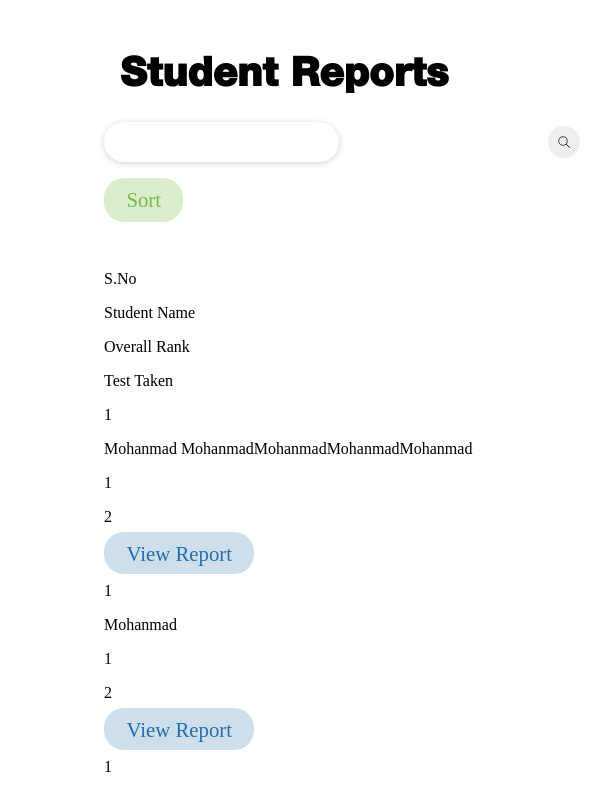
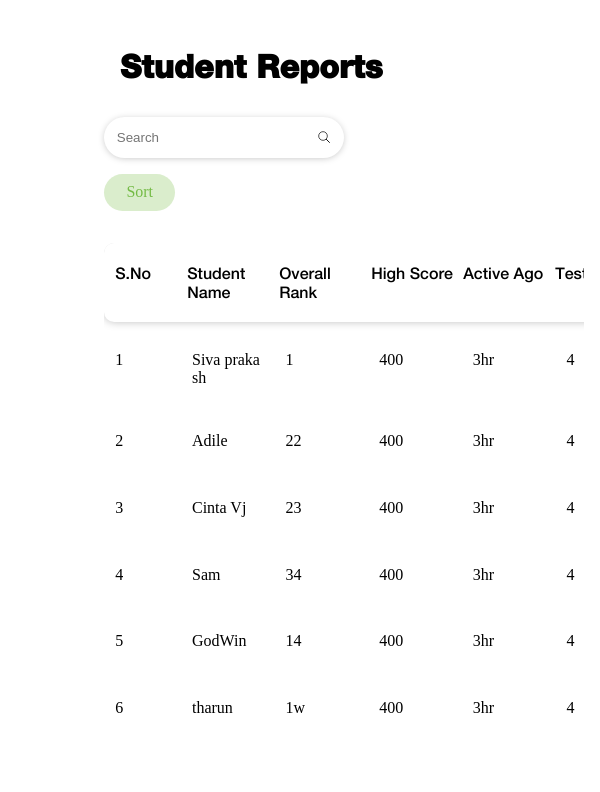
Before and after one commit to Pirates-Corp/MUHI, a Next.js app: page /admin/reports in a window 600 px wide. Shown: the top 792 px of the page. Built offline with nearby package versions, Linux system fonts and the light colour scheme; a web font is replaced by a local one.

Commit message:
Completed: table | sorting not done

```diff
--- a/components/admin/Table/TableComponent.jsx
+++ b/components/admin/Table/TableComponent.jsx
@@ -1,76 +1,73 @@
+import React from "react";
 import style from "../../admin/Table/TableComponent.module.scss";
 import Link from "next/link";
-const TableComponent = () => {
+
+let rawData ;
+
+
+const searchData = (e,data,setData)=>
+{
+
+  e.preventDefault();
+  const searchString = document.getElementById("searchText").value.toString().toLowerCase();
+  let resultData = data.filter(el=>el.join('').toLowerCase().includes(searchString.trim(' ')));
+  console.log(resultData);
+  setData((searchString.length==0)?rawData:resultData);
+
+}
+
+
+
+const TableComponent = (props) => {
+
+  const [data, setData] = React.useState(props.data)
+
+  rawData = props.data;
+
   return (
     <div id={style.tableBox}>
       <div className={style.tableFeature}>
-        <form>
-          <input type="text" />
-          <button className={style.searchBtn} type="submit">
+        <div id={style.form}>
+          <input type="text" id="searchText" onChange={(e) => searchData(e,data,setData)} placeholder="Search" required/>
+          <div className={style.searchBtn} >
             <img src="/imgs/svgs/search.svg" alt="" />
-          </button>
-        </form>
+          </div>
+        </div>
         <button id={style.fbtn} className="greenBtn mt-1">Sort</button>
       </div>
 
       <div className={style.tableScroll} >
-            <ul className={style.table}>
-                <li id={style.tableHeader} col='3'>
-                    <p>S.No</p>
-                    <p>Student Name</p>
-                    <p>Overall Rank</p>
-                    <p>Test Taken</p>
+            <ul className={style.table} style={{"--col" : props.col}}>
+                <li id={style.tableHeader} >
+                <p>s.no</p>
+                    {
+                        props.colNames.map(colName=><p>
+                           {colName}
+                        </p>)
+                    }
                 </li>
-
-
-                <li className={style.row}>
-                    <p>1</p>
-                    <p>Mohanmad MohanmadMohanmadMohanmadMohanmad</p>
-                    <p>1</p>
-                    <p>2</p>
-                    <Link href="" >
-                        <a className="blueBtn">View Report</a>
+                {
+                (data.length==0) ?
+                (
+                  <li  id={style.noDataBox}>
+                    <center>
+                      <p>No Data Found</p>
+                    </center>
+                    </li>
+                )
+                :(data.map((arr,index) =>(
+                    <li className={style.row}>
+                        <p>{index+1}</p>
+                        {
+                        arr.slice(0,arr.length-1).map(e=><p>{e}</p>)
+                        }
+                    <Link href={arr[arr.length-1]} >
+                        <a className={props.buttonColor+"Btn"}>{props.buttonText}</a>
                     </Link>
 
                 </li>
-                <li className={style.row}>
-                    <p>1</p>
-                    <p>Mohanmad</p>
-                    <p>1</p>
-                    <p>2</p>
-                    <Link href="" >
-                        <a className="blueBtn">View Report</a>
-                    </Link>
-                </li>
-
-                <li className={style.row}>
-                    <p>1</p>
-                    <p>Mohanmad</p>
-                    <p>1</p>
-                    <p>2</p>
-                    <Link href="" >
-                        <a className="blueBtn">View Report</a>
-                    </Link>
-                </li>
-                <li className={style.row}>
-                    <p>1</p>
-                    <p>Mohanmad</p>
-                    <p>1</p>
-                    <p>2</p>
-                    <Link href="" >
-                        <a className="blueBtn">View Report</a>
-                    </Link>
-                </li>
-                <li className={style.row}>
-                    <p>1</p>
-                    <p>Mohanmad</p>
-                    <p>1</p>
-                    <p>2</p>
-                    <Link href="" >
-                        <a className="blueBtn">View Report</a>
-                    </Link>
-                </li>
-
+                )))
+                }
             </ul>
       </div>
     </div>
--- a/components/admin/Table/TableComponent.module.scss
+++ b/components/admin/Table/TableComponent.module.scss
@@ -1,26 +1,38 @@
 /*-----------------------
         GLOBAL Module css
 -------------------------*/
+#tableHeader
+{
+  p
+  {
+    text-transform: capitalize;
+  }
+}
+
+
+
 #tableBox {
   min-height: 70vh;
 }
 
+
 .tableFeature {
-  form {
-    z-index: -1;
+  #form {
+    z-index: 0;
     position: relative;
     input[type="text"] {
       background: var(--white);
       border: none;
+      width: 100%;
       box-shadow: 0px 1px 7px -1px rgba(0, 0, 0, 0.25);
       border-radius: 30px;
       padding: 0.8rem 2.8rem 0.8rem 0.8rem;
     }
-    button {
+    .searchBtn {
       position: absolute;
       right: 4px;
       top: 4px;
-      background: #eeeeee;
+      background: var(--white);
       border: none;
       width: 2rem;
       height: 2rem;
@@ -28,12 +40,22 @@
       outline: none;
       img {
         display: block;
-        margin: 0 auto;
+        margin:  25% auto;
         height: 1rem;
         width: 1rem;
       }
     }
   }
+}
+
+#noDataBox
+{
+  width: 100%;
+  display: block;
+  text-transform: capitalize;
+  font-family: TextRegular;
+  padding: 1rem;
+
 }
 
 /*-----------------------
@@ -43,6 +65,108 @@
 /*-----------------------
          Mixin
 -------------------------*/
+@mixin Desktop {
+
+
+  #tableBox {
+    min-height: 75vh;
+    margin-bottom: 2rem;
+
+    .tableFeature {
+      margin-top: 0rem;
+      #form {
+        display: inline-block;
+        width: 30%;
+        input {
+          width: inherit;
+          padding: 0.8rem 2.8rem 0.8rem 0.8rem;
+          width: 100%;
+        }
+      }
+
+      #fbtn {
+        margin-left: 4rem;
+        display: inline-block;
+        padding: 1rem;
+        font-size: 1rem;
+      }
+    }
+
+    .tableScroll {
+
+      border-radius: 10px;
+      display: block;
+      width: 100%;
+      max-height: 65vh;
+      overflow: hidden;
+      overflow-y: scroll;
+      padding: 0rem;
+
+      .table {
+
+        position: relative;
+        display: block;
+        max-height: 100%;
+        width: 100%;
+        margin: 0;
+        padding: 0;
+        box-shadow: 0px 4px 4px rgba(0, 0, 0, 0.25);
+        border-radius: 10px;
+
+        #tableHeader {
+          z-index: 1;
+          position: sticky;
+          top: 0;
+          background: var(--white);
+          box-shadow: 0px 0px 9px rgba(0, 0, 0, 0.25);
+          border-radius: 0px;
+          padding: 0 0.5rem;
+          font-family: HeadingMedium;
+          width: 100%;
+          display: grid;
+          grid-template-columns:  4.5rem  repeat(var(--col),1fr);
+
+          p {
+            padding: .3rem .2rem;
+            display: inline-block;
+            font-size: 1.1rem;
+          }
+        }
+
+        .row
+        {
+              z-index: 0;
+              position: sticky;
+              margin-top: .8rem;
+              display: grid;
+              grid-template-columns: 4.5rem repeat(var(--col),1fr);
+              place-items: start;
+              gap: .3rem;
+              min-width: 70%;
+              padding: 0 .2rem;
+            p {
+                  padding: 0 0.5rem;
+                  font-family: TextRegular;
+                  display: inline-block;
+                  word-break: break-all;
+
+                }
+            a
+            {
+                  padding: 1rem;
+                  margin-top: .8rem;
+                  margin-bottom: 0;
+                  font-size: .8rem;
+            }
+        }
+
+      }
+    }
+  }
+
+}
+
+
 
 /*-----------------------
         Mobile - small
@@ -53,9 +177,10 @@
     margin-bottom: 2rem;
 
     .tableFeature {
-      form {
+
+      #form {
         input {
-          padding: 0.8rem 2.8rem 0.8rem 0.8rem;
+          padding: 0.8rem 2.8rem 0.8rem 1rem;
           width: 100%;
         }
       }
@@ -73,9 +198,12 @@
       overflow: hidden;
       overflow-x: scroll;
       overflow-y: scroll;
-      padding: .1rem .1rem;
+      border-radius: 10px;
+
 
       .table {
+        z-index: -1;
+        position: relative;
         display: block;
         min-height: 100%;
         min-width: 40rem;
@@ -85,14 +213,15 @@
         border-radius: 10px;
 
         #tableHeader {
+          position: sticky;
+          top: 0;
           background: var(--white);
           box-shadow: 0px 0px 9px rgba(0, 0, 0, 0.25);
-          border-radius: 10px;
           padding: 0 0.5rem;
           font-family: HeadingMedium;
           min-width: 100%;
           display: grid;
-          grid-template-columns: repeat(5,1fr);
+          grid-template-columns: 4.5rem  repeat(var(--col),1fr);
 
           p {
             padding: 0 .2rem;
@@ -103,8 +232,9 @@
 
         .row
         {
+              margin-top: .8rem;
               display: grid;
-              grid-template-columns: repeat(5,1fr);
+              grid-template-columns: 4.5rem  repeat(var(--col),1fr);
               place-items: start;
               gap: .3rem;
               width: 100%;
@@ -134,28 +264,323 @@
         Mobile - Large
 -------------------------*/
 @media all and (min-width: 350px) and (max-width: 600px) {
+
+
+  #tableBox {
+    min-height: 75vh;
+    margin-bottom: 2rem;
+
+    .tableFeature {
+      margin-top: 2rem;
+      #form {
+
+        width: 100%;
+        input {
+          width: inherit;
+          padding: 0.8rem 2.8rem 0.8rem 0.8rem;
+          width: 100%;
+        }
+      }
+
+      #fbtn {
+        padding: 1rem;
+        font-size: 1rem;
+      }
+    }
+
+    .tableScroll {
+      display: block;
+      width: 100%;
+      max-height: 70vh;
+      overflow: hidden;
+      overflow-x: scroll;
+      overflow-y: scroll;
+      padding: 0;
+
+
+      .table {
+
+        position: relative;
+        display: block;
+        min-height: 100%;
+        min-width: 40rem;
+        margin: 0;
+        padding: 0;
+        box-shadow: 0px 4px 4px rgba(0, 0, 0, 0.25);
+        border-radius: 10px;
+
+        #tableHeader {
+          position: sticky;
+          top: 0;
+          background: var(--white);
+          box-shadow: 0px 0px 9px rgba(0, 0, 0, 0.25);
+          padding: .3rem 0.5rem;
+          font-family: HeadingMedium;
+          min-width: 100%;
+          display: grid;
+          grid-template-columns:  4.5rem repeat(var(--col),1fr);
+
+          p {
+            padding: .3rem .2rem;
+            display: inline-block;
+
+          }
+        }
+
+        .row
+        {
+              margin-top: .5rem;
+              display: grid;
+              grid-template-columns:  4.5rem repeat(var(--col),1fr);
+              place-items: start;
+              gap: .3rem;
+              width: 100%;
+              padding: 0 .2rem;
+            p {
+                  padding: 0 0.5rem;
+                  font-family: TextRegular;
+                  display: inline-block;
+                  word-break: break-all;
+
+                }
+            a
+            {
+                  padding: 1rem;
+                  margin-top: .6rem;
+                  margin-bottom: 0;
+                  font-size: .6rem;
+            }
+        }
+
+      }
+    }
+  }
+
 }
 
 /*-----------------------
       Tablet - small
 -------------------------*/
 @media all and (min-width: 600px) and (max-width: 900px) {
+
+
+
+  #tableBox {
+    min-height: 75vh;
+    margin-bottom: 2rem;
+
+    .tableFeature {
+      margin-top: 2rem;
+      #form {
+
+        width: 50%;
+        input {
+          width: inherit;
+          padding: 0.8rem 2.8rem 0.8rem 0.8rem;
+          width: 100%;
+        }
+      }
+
+      #fbtn {
+        padding: 1rem;
+        font-size: 1rem;
+      }
+    }
+
+    .tableScroll {
+      border-radius: 10px;
+      display: block;
+      min-width: 70%;
+      max-height: 60vh;
+      overflow: hidden;
+      overflow-x: scroll;
+      overflow-y: scroll;
+      padding: 0rem;
+
+      .table {
+
+        position: relative;
+        display: block;
+        max-height: 100%;
+        min-width: 40rem;
+        margin: 0;
+        padding: 0;
+        box-shadow: 0px 4px 4px rgba(0, 0, 0, 0.25);
+        border-radius: 10px;
+
+        #tableHeader {
+          position: sticky;
+          top: 0;
+          background: var(--white);
+          box-shadow: 0px 0px 9px rgba(0, 0, 0, 0.25);
+          border-radius: 10px;
+          padding: 0 0.5rem;
+          font-family: HeadingMedium;
+          min-width: 70%;
+          display: grid;
+          grid-template-columns:  4.5rem  repeat(var(--col),1fr);
+
+          p {
+            padding: .3rem .2rem;
+            display: inline-block;
+            font-size: 1rem;
+          }
+        }
+
+        .row
+        {
+              margin-top: .8rem;
+              display: grid;
+              grid-template-columns: 4.5rem  repeat(var(--col),1fr);
+              place-items: start;
+              gap: .3rem;
+              min-width: 70%;
+              padding: 0 .2rem;
+            p {
+                  padding: 0 0.5rem;
+                  font-family: TextRegular;
+                  display: inline-block;
+                  word-break: break-all;
+
+                }
+            a
+            {
+                  padding: 1rem;
+                  margin-top: .8rem;
+                  margin-bottom: 0;
+                  font-size: .6rem;
+            }
+        }
+
+      }
+    }
+  }
+
 }
 
 /*-----------------------
       Tablet - Large
 -------------------------*/
 @media all and (min-width: 900px) and (max-width: 1200px) {
+
+
+
+  #tableBox {
+    min-height: 75vh;
+    margin-bottom: 2rem;
+
+    .tableFeature {
+      margin-top: 2rem;
+      #form {
+
+        width: 40%;
+        input {
+          width: inherit;
+          padding: 0.8rem 2.8rem 0.8rem 0.8rem;
+          width: 100%;
+        }
+      }
+
+      #fbtn {
+        padding: 1rem;
+        font-size: 1rem;
+      }
+    }
+
+    .tableScroll {
+      border-radius: 10px;
+      display: block;
+      min-width: 70%;
+      max-height: 60vh;
+      overflow: hidden;
+      overflow-x: scroll;
+      overflow-y: scroll;
+      padding: 0rem;
+
+      .table {
+
+        position: relative;
+        display: block;
+        max-height: 100%;
+        width: 100%;
+        margin: 0;
+        padding: 0;
+        box-shadow: 0px 4px 4px rgba(0, 0, 0, 0.25);
+        border-radius: 10px;
+
+        #tableHeader {
+          z-index: 1;
+          position: sticky;
+          top: 0;
+          background: var(--white);
+          box-shadow: 0px 0px 9px rgba(0, 0, 0, 0.25);
+
+          padding: 0 0.5rem;
+          font-family: HeadingMedium;
+          min-width: 70%;
+          display: grid;
+          grid-template-columns: 4.5rem  repeat(var(--col),1fr);
+
+          p {
+            padding: .3rem .2rem;
+            display: inline-block;
+            font-size: 1.1rem;
+          }
+        }
+
+        .row
+        {
+              z-index: 0;
+              position: sticky;
+              margin-top: .8rem;
+              display: grid;
+              grid-template-columns: 4.5rem  repeat(var(--col),1fr);
+              place-items: start;
+              gap: .3rem;
+              min-width: 70%;
+              padding: 0 .2rem;
+            p {
+                  padding: 0 0.5rem;
+                  font-family: TextRegular;
+                  display: inline-block;
+                  word-break: break-all;
+
+                }
+            a
+            {
+                  padding: 1rem;
+                  margin-top: .8rem;
+                  margin-bottom: 0;
+                  font-size: .6rem;
+            }
+        }
+
+      }
+    }
+  }
+
+
 }
 
 /*-----------------------
       Desktop - small
 -------------------------*/
 @media all and (min-width: 1200px) and (max-width: 1800px) {
+
+   @include Desktop();
+
+
 }
 
 /*-----------------------
       Desktop - large
 -------------------------*/
 @media all and (min-width: 1800px) {
+
+  @include Desktop();
+
+  .tableScroll
+  {
+    max-height: 95vh !important;
+  }
 }
--- a/components/common/Header/PrimaryHeading.module.scss
+++ b/components/common/Header/PrimaryHeading.module.scss
@@ -16,15 +16,15 @@
 @mixin tablet {
       #primaryHeading
       {
-          font-size: 2.5rem;
+          font-size: 2rem;
           margin-top: 1rem;
       }
 }
 @mixin desktop {
       #primaryHeading
       {
-          font-size: 2.8rem;
-          margin-top: 1.5rem;
+          font-size: 2.5rem;
+          margin-top: 1rem;
       }
 }
 
@@ -48,7 +48,7 @@
 @media all and (min-width: 350px) and (max-width: 600px) {
       #primaryHeading
       {
-          font-size: 1.8rem;
+          font-size: 1.5rem;
           padding-left: 1rem;
           margin-top: 1.8rem;
           margin-right: 0;
--- a/pages/admin/reports/index.js
+++ b/pages/admin/reports/index.js
@@ -1,14 +1,32 @@
-import TableComponent from '../../../components/admin/Table/TableComponent'
-import PrimaryHeading from '../../../components/common/Header/PrimaryHeading'
-import BaseLayout from '../../../components/Layouts/BaseLayout.jsx'
+import TableComponent from "../../../components/admin/Table/TableComponent";
+import PrimaryHeading from "../../../components/common/Header/PrimaryHeading";
+import BaseLayout from "../../../components/Layouts/BaseLayout.jsx";
 export default function studentReport() {
+
+  const data = [
+      ['Siva prakash','1','400','3hr','4',"/admin/report/siva"],
+      ['Adile','22','400','3hr','4',"/admin/report/siva"],
+      ['Cinta Vj','23','400','3hr','4',"/admin/report/siva"],
+      ['Sam','34','400','3hr','4',"/admin/report/siva"],
+      ['GodWin','14','400','3hr','4',"/admin/report/siva"],
+      ['tharun','1w','400','3hr','4',"/admin/report/siva"],
+      ['kitty','1w','400','3hr','5',"/admin/report/siva"],
+      ['tharun','1w','400','3hr','4',"/admin/report/siva"],
+      ['tharun','1w','400','3hr','4',"/admin/report/siva"]
+  ]
+
   return (
     <div>
-
       <BaseLayout>
-      <PrimaryHeading heading="Student Reports"/>
-      <TableComponent/>
+        <PrimaryHeading heading="Student Reports" />
+        <TableComponent
+          col="6"
+          colNames={["Student Name", "overall Rank","High score",' active ago',"test taken"]}
+          buttonColor="blue"
+          buttonText="View Report"
+          data={data}
+        />
       </BaseLayout>
     </div>
-  )
+  );
 }
```
Also changed, not shown: components/admin/AdminSideBar.module.scss (+8 -2 lines).
